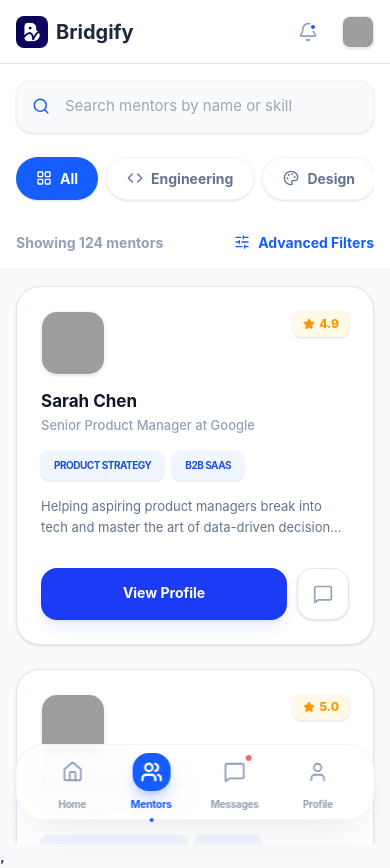
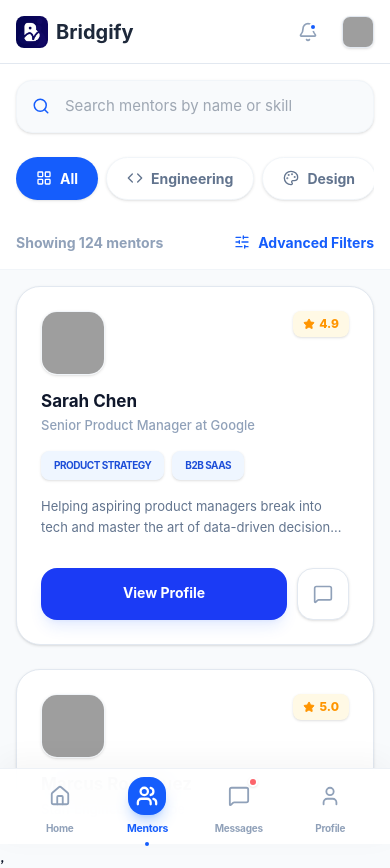
Before and after one commit to brigifyteam/Brigify-Frontend, a React (Vite) app: page /mentorship in a window 390 px wide. Built offline with nearby package versions, Linux system fonts and the light colour scheme; grey boxes are pictures that could not be loaded.

Commit message:
Task Done

```diff
--- a/src/components/layout/MobileBottomNav.jsx
+++ b/src/components/layout/MobileBottomNav.jsx
@@ -23,7 +23,7 @@ const MobileBottomNav = () => {
     ];
 
     return (
-        <div className="lg:hidden fixed bottom-6 left-1/2 -translate-x-1/2 w-[92%] max-w-[400px] h-[76px] bg-white/90 backdrop-blur-xl border border-slate-200/50 rounded-[28px] flex items-center justify-around px-4 z-[100] shadow-[0_20px_40px_-15px_rgba(0,0,0,0.1)]">
+        <div className="lg:hidden fixed bottom-0 left-0 right-0 h-[76px] bg-white/95 backdrop-blur-xl border-t border-slate-200/60 flex items-center justify-around px-4 z-[100] shadow-[0_-8px_30px_rgba(0,0,0,0.04)] pb-[env(safe-area-inset-bottom)]">
             {items.map((item) => {
                 const Icon = item.icon;
                 const isActive = location.pathname.startsWith(item.path);
```
